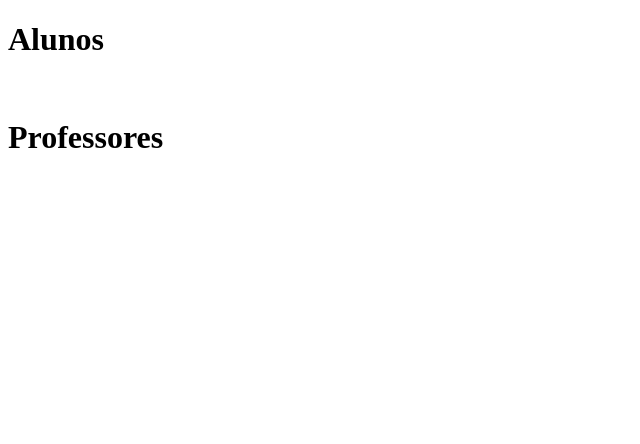
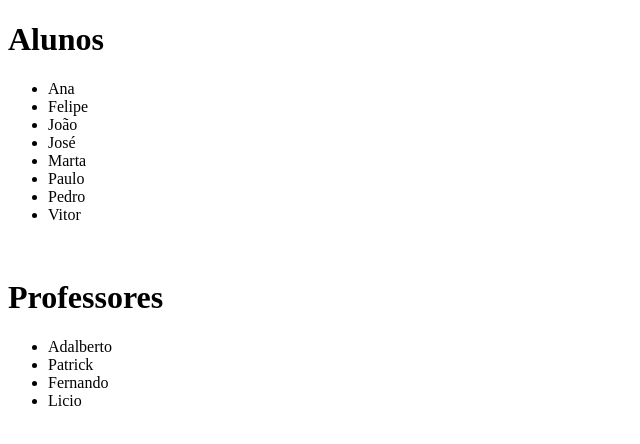
Before and after one commit to bilhares/smartschool, an Angular app: page / in a window 1280 px wide. Shown: the top 444 px of the page, without its empty margins (0-640 px from the left). Built offline with nearby package versions, Linux system fonts and the light colour scheme.

Commit message:
ngFor em professores e alunos

```diff
--- a/src/app/alunos/alunos.component.html
+++ b/src/app/alunos/alunos.component.html
@@ -1 +1,4 @@
-<p>alunos works!</p>
+<h1>{{titulo}}</h1>
+<ul>
+    <li *ngFor="let aluno of alunos">{{aluno.nome}}</li>
+</ul>
--- a/src/app/alunos/alunos.component.ts
+++ b/src/app/alunos/alunos.component.ts
@@ -7,6 +7,18 @@ import { Component, OnInit } from '@angular/core';
 })
 export class AlunosComponent implements OnInit {
 
+  titulo = "Alunos";
+  public alunos = [
+    {nome:'Ana'},
+    {nome:'Felipe'},
+    {nome:'João'},
+    {nome:'José'},
+    {nome:'Marta'},
+    {nome:'Paulo'},
+    {nome:'Pedro'},
+    {nome:'Vitor'},
+  ]
+
   constructor() { }
 
   ngOnInit(): void {
--- a/src/app/app.component.html
+++ b/src/app/app.component.html
@@ -1,3 +1,3 @@
-<h1>Alunos</h1>
-<br />
-<h1>Professores</h1>
+<app-alunos></app-alunos>
+<br/>
+<app-professores></app-professores>
--- a/src/app/professores/professores.component.html
+++ b/src/app/professores/professores.component.html
@@ -1 +1,5 @@
-<p>professores works!</p>
+<h1>{{titulo}}</h1>
+
+<ul>
+    <li *ngFor="let professor of professores">{{professor.nome}}</li>
+</ul>
--- a/src/app/professores/professores.component.ts
+++ b/src/app/professores/professores.component.ts
@@ -7,6 +7,14 @@ import { Component, OnInit } from '@angular/core';
 })
 export class ProfessoresComponent implements OnInit {
 
+  titulo = "Professores"
+
+  public professores = [
+    {nome : 'Adalberto'},
+    {nome : 'Patrick'},
+    {nome : 'Fernando'},
+    {nome : 'Licio'},
+  ]
   constructor() { }
 
   ngOnInit(): void {
```
